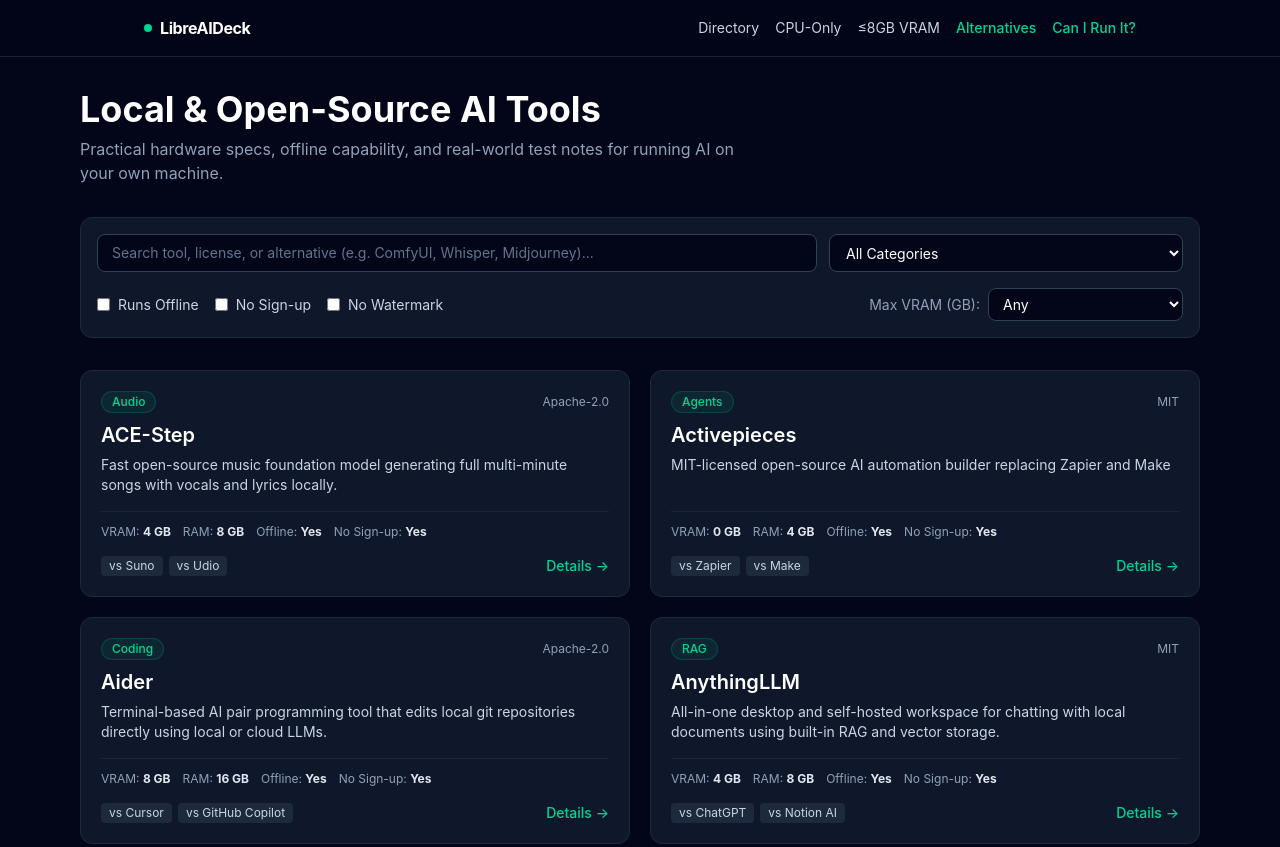
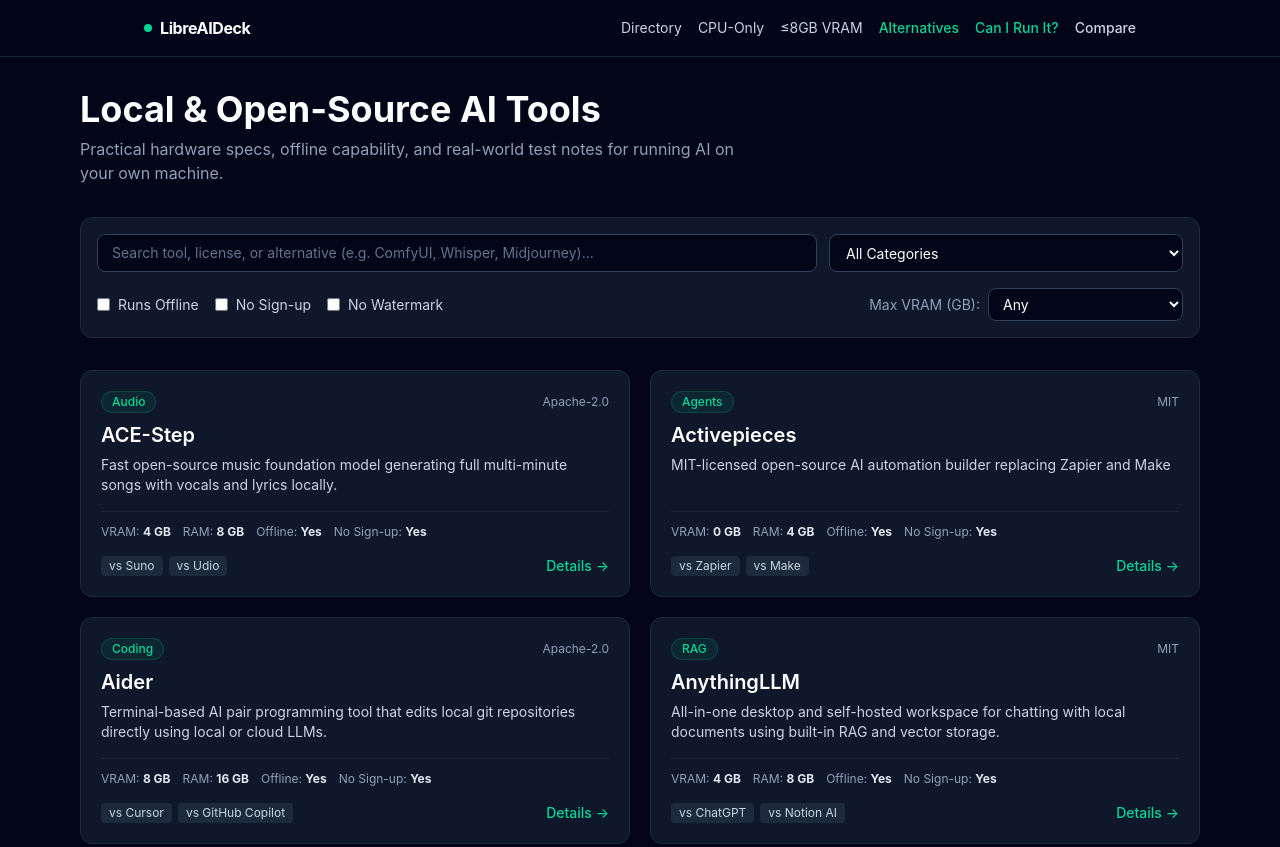
Before and after one commit to tranalvin28-coder/libreaideck, an Astro site: page / in a window 1280 px wide. Shown: the top 847 px of the page. Built offline with nearby package versions, Linux system fonts and the light colour scheme; Astro itself is replaced by a stand-in of ours.

Commit message:
Add Compare link to main navigation header

```diff
--- a/src/layouts/BaseLayout.astro
+++ b/src/layouts/BaseLayout.astro
@@ -54,6 +54,7 @@ const ogImageURL = `${siteOrigin}/og-image.svg`;
         <a href="/vram/8gb" class="hover:text-white transition">≤8GB VRAM</a>
         <a href="/alternatives/" class="text-emerald-400 hover:text-emerald-300 font-medium transition">Alternatives</a>
         <a href="/can-i-run-it/" class="text-sm font-medium text-emerald-400 hover:text-emerald-300 transition">Can I Run It?</a>
+        <a href="/compare/" class="text-sm font-medium text-slate-300 hover:text-white transition">Compare</a>
       </nav>
     </div>
   </header>
--- a/src/pages/index.astro
+++ b/src/pages/index.astro
@@ -189,6 +189,7 @@ const directorySchema = {
     <span class="text-xs sm:text-sm text-slate-300">Looking to cancel monthly AI subscriptions? Compare open-source replacements by paid tool.</span>
     <a href="/alternatives/" class="text-xs sm:text-sm font-semibold text-emerald-400 hover:text-emerald-300 transition">Browse All Paid AI Alternatives (2026) →</a>
         <a href="/can-i-run-it/" class="text-sm font-medium text-emerald-400 hover:text-emerald-300 transition">Can I Run It?</a>
+        <a href="/compare/" class="text-sm font-medium text-slate-300 hover:text-white transition">Compare</a>
   </div>
 
 
```
